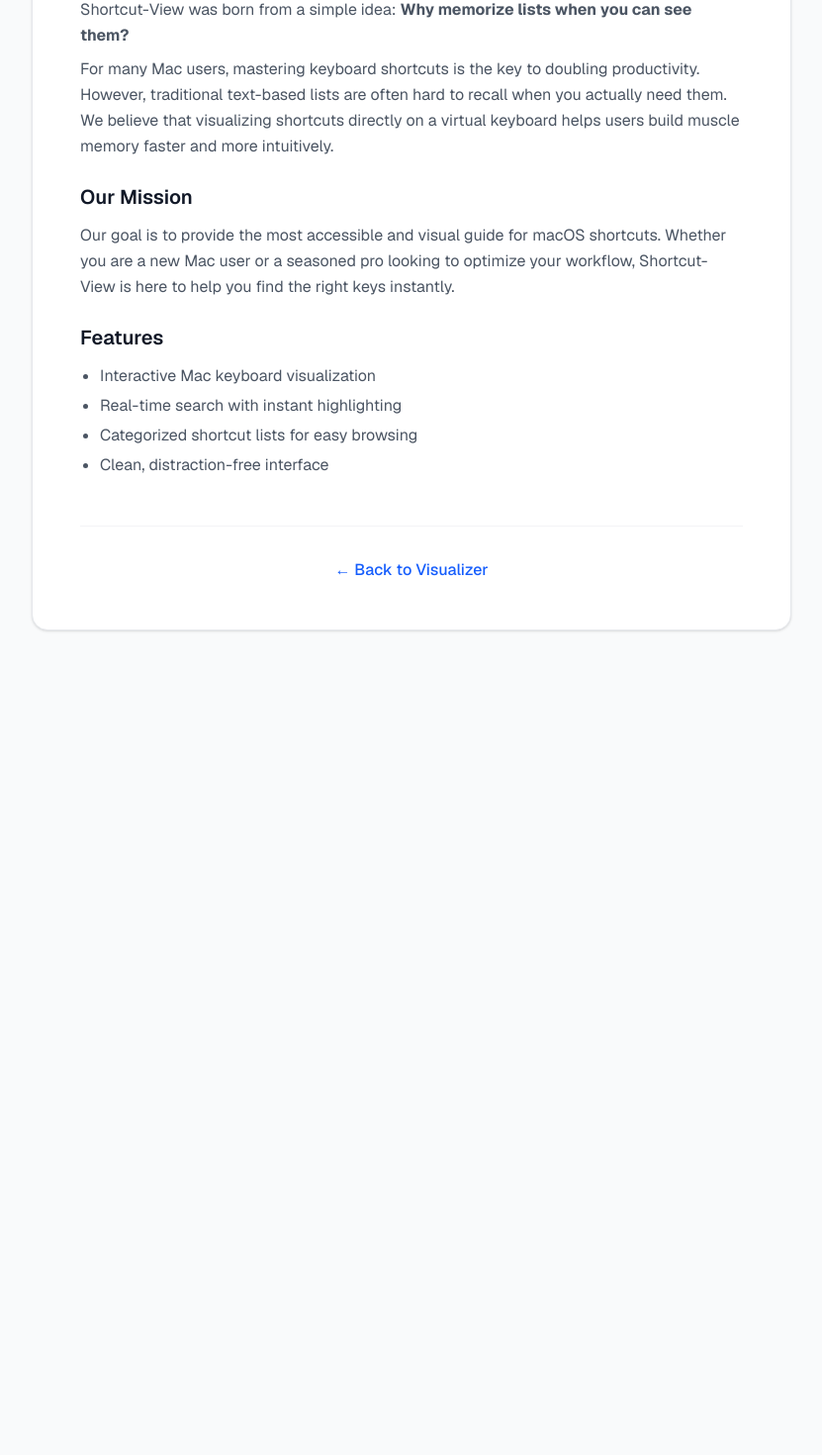
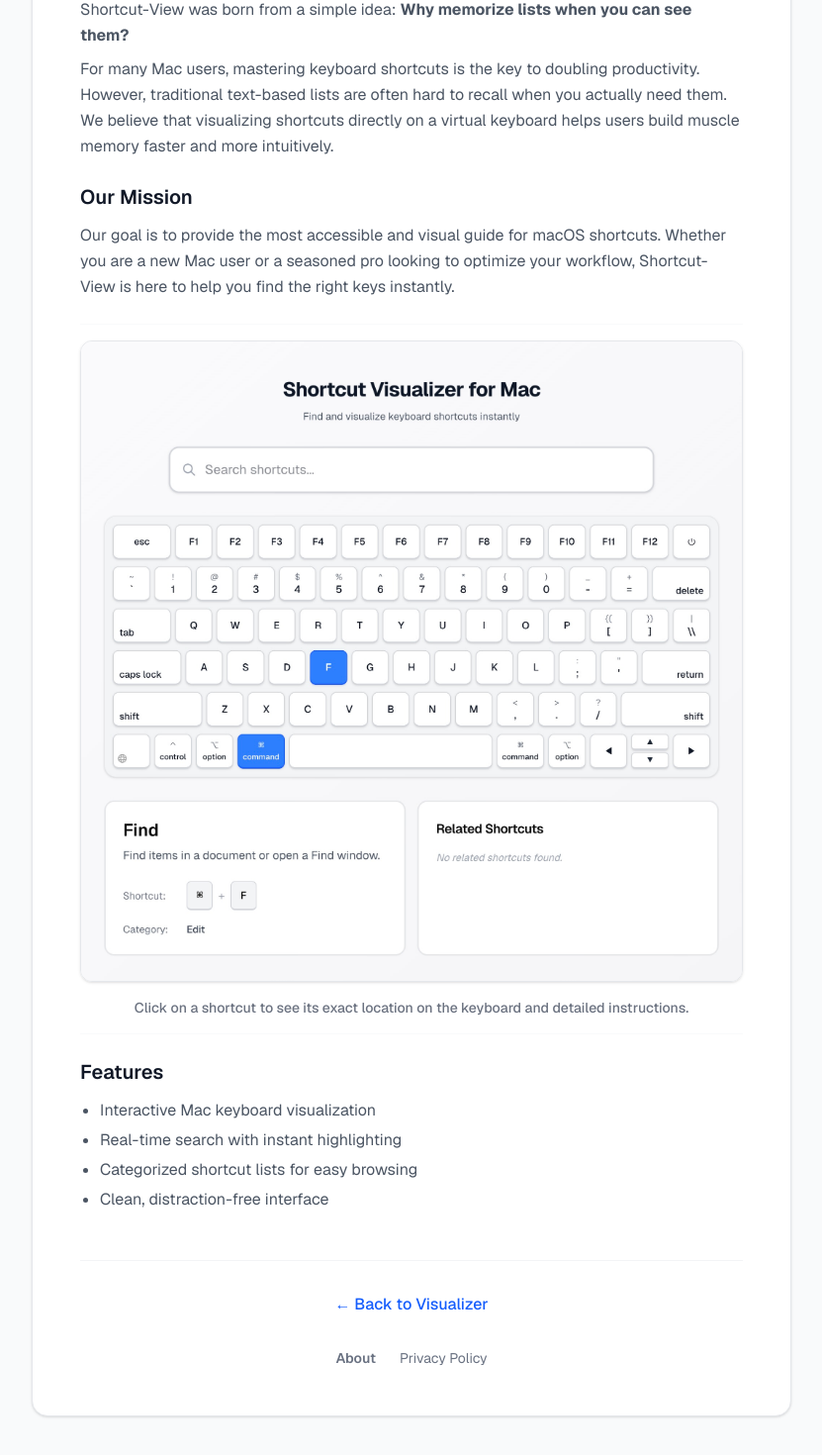
Before and after one commit to eun-day/shortcut-view, a Next.js app: page /about in a window 1280 px wide. Shown: the part 216-1686 px from the top of the page at 99% size, without its empty margins (224-1055 px from the left). Before the commit the page ends 917 px from the top, so only its background shows below. Built offline with nearby package versions, Linux system fonts and the light colour scheme.

Commit message:
about 페이지에 화면 스크린샷 추가

```diff
--- a/app/about/page.tsx
+++ b/app/about/page.tsx
@@ -1,3 +1,5 @@
+import Image from "next/image";
+
 export default function About() {
   return (
     <div className="min-h-screen bg-[#f9fafb] text-[#101828] font-sans flex flex-col items-center p-8 md:p-16">
@@ -22,6 +24,22 @@ export default function About() {
             </p>
           </section>
 
+          {/* Usage Image Section */}
+          <section className="py-4 flex flex-col items-center gap-4 border-y border-gray-50">
+            <div className="w-full overflow-hidden rounded-xl border border-gray-200 shadow-sm">
+              <Image
+                src="/shortcut-usage.jpeg"
+                alt="Shortcut-View usage guide"
+                width={800}
+                height={450}
+                className="w-full h-auto"
+              />
+            </div>
+            <p className="text-sm font-medium text-[#6b7280]">
+              Click on a shortcut to see its exact location on the keyboard and detailed instructions.
+            </p>
+          </section>
+
           <section>
             <h2 className="text-xl font-semibold text-[#111827] mb-3">Features</h2>
             <ul className="list-disc pl-5 space-y-1">
@@ -33,10 +51,19 @@ export default function About() {
           </section>
         </div>
 
-        <div className="mt-12 pt-8 border-t border-gray-100 text-center">
+        <div className="mt-12 pt-8 border-t border-gray-100 text-center flex flex-col items-center gap-4">
           <a href="/" className="text-blue-600 hover:text-blue-800 font-medium transition-colors">
             &larr; Back to Visualizer
           </a>
+
+          <div className="flex gap-6 text-sm text-[#6a7282] mt-4">
+            <a href="/about" className="hover:text-[#111827] hover:underline transition-colors font-semibold">
+              About
+            </a>
+            <a href="/privacy" className="hover:text-[#111827] hover:underline transition-colors">
+              Privacy Policy
+            </a>
+          </div>
         </div>
       </main>
     </div>
```
Also changed, not shown: public/shortcut-usage.jpeg (added).
